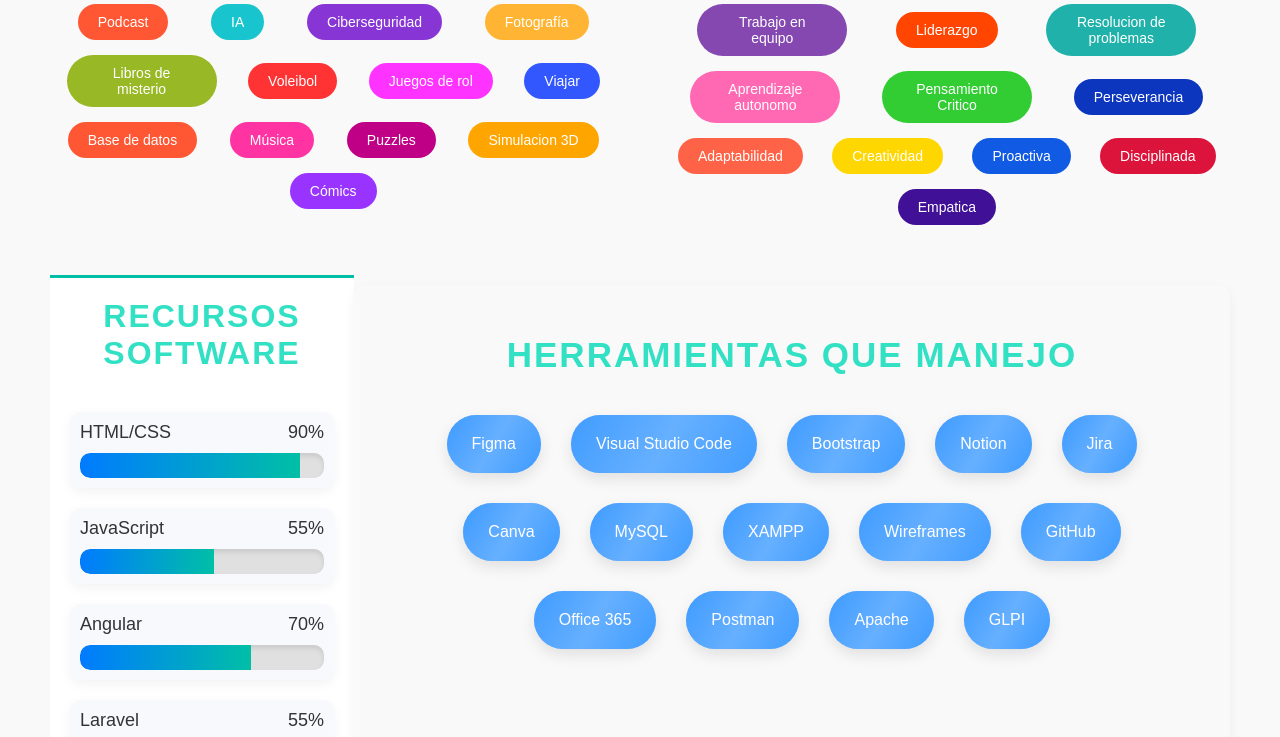
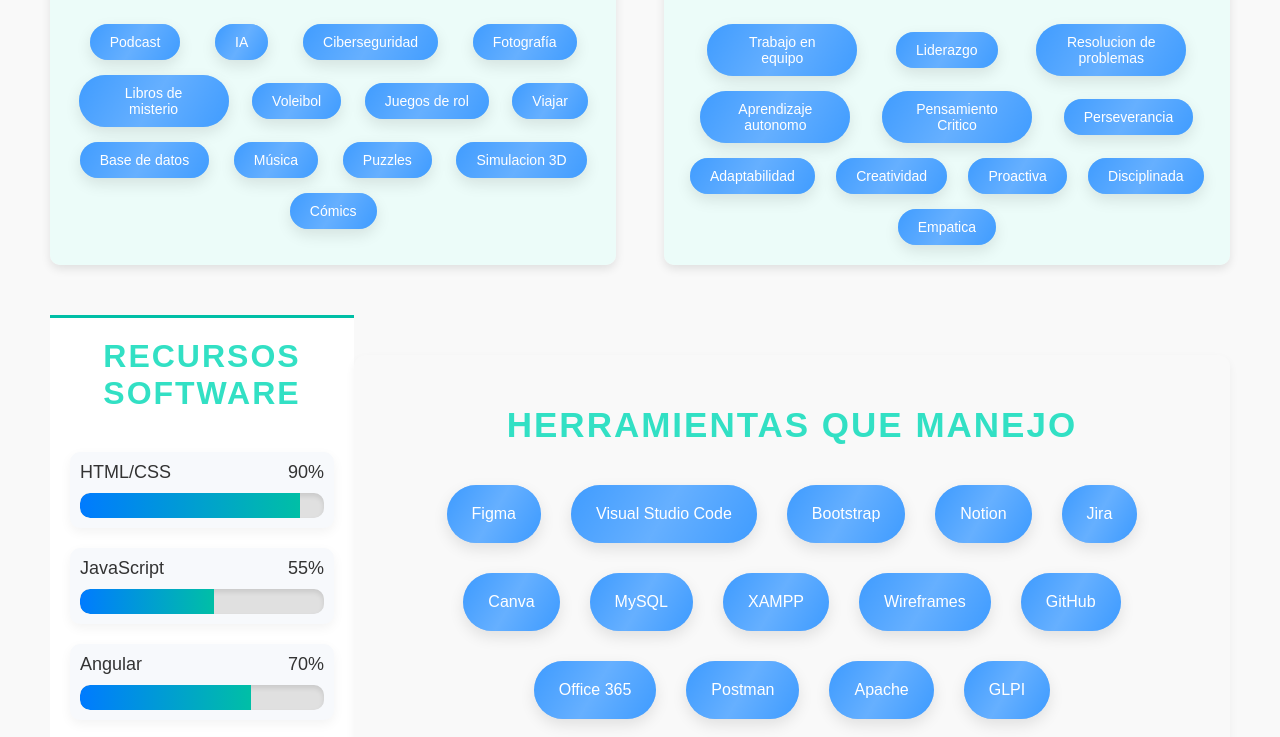
Before and after one commit to Angaru2809/miportafolio, a plain HTML site: page index.html in a window 1280 px wide. Shown: the part 494-1231 px from the top of the page. Drawn offline with nearby package versions, Linux system fonts and the light colour scheme.

Commit message:
Actualización de estilos: mejoras en el diseño de las secciones de intereses y skills

```diff
--- a/css/styles.css
+++ b/css/styles.css
@@ -225,7 +225,7 @@
 footer .cv-button {
     display: inline-block;
     padding: 10px 20px;
-    background-color: #0a25be;
+    background-color: #0924c0;
     color: #b38ba9;
     text-decoration: none;
     border-radius: 25px;
@@ -282,10 +282,17 @@
     background-color: #f9f9f9;
 }
 
+/* Secciones de intereses y skills */
 .intereses, .skills {
-    width: 48%;
+    width: 48%; /* Ajusta el ancho para que se mantengan en dos columnas */
+    background-color: #e6fffba1; /* Fondo neutro */
+    padding: 20px;
+    border-radius: 10px;
+    box-shadow: 0 4px 10px rgba(0, 0, 0, 0.1); /* Sombra suave */
+    transition: all 0.3s ease;
 }
 
+/* Títulos */
 .intereses h3, .skills h3 {
     font-size: 24px;
     color: #32e0c4;
@@ -293,105 +300,62 @@
     text-align: center;
 }
 
+/* Contenedor de botones de intereses y skills */
 .contenedor-botones, .cont-botones {
     display: flex;
     flex-wrap: wrap;
-    gap: 10px;
-}
-
-/* Contenedor principal que organiza las secciones */
-.experiencia-intereses-container {
-    display: flex;
-    justify-content: space-between; /* Espacio entre intereses y skills */
-    padding: 50px;
-    background-color: #f9f9f9;
-}
-
-/* Secciones de intereses y skills */
-.intereses, .skills {
-    width: 48%; /* Ajusta el ancho para que se mantengan en dos columnas */
-}
-
-/* Títulos */
-.intereses h3, .skills h3 {
-    font-size: 24px;
-    color: #00bfa6;
-    margin-bottom: 20px;
-    text-align: center;
-}
-
-/* Contenedor de botones de intereses y skills */
-.contenedor-botones, .cont-botones {
-    display: flex;
-    flex-wrap: wrap; /* Permite que los botones se muevan a la siguiente línea */
-    gap: 15px; /* Espacio entre los botones */
-    justify-content: space-evenly; /* Distribuye los botones de forma pareja */
+    gap: 15px;
+    justify-content: space-evenly;
     align-items: center;
 }
 
-/* Estilo de botones de intereses */
-.interes {
-    background-color: #00bfa6;
-    color: #fff;
-    border: none;
+/* Estilo de botones de intereses y skills */
+.interes, .skill {
+    background-color: #007bff; /* Color neutro para botones */
+    color: white;
     padding: 10px 20px;
     border-radius: 30px;
     text-align: center;
     font-size: 14px;
     transition: all 0.3s ease;
-    flex: 0 1 auto; /* Ajusta el tamaño mínimo de los botones */
-    max-width: 150px; /* Evita que los botones se agranden demasiado */
+    flex: 0 1 auto;
+    max-width: 150px;
+    cursor: pointer;
+    box-shadow: 0px 6px 15px rgba(0, 0, 0, 0.1);
+    position: relative;
+    overflow: hidden;
 }
 
-/* Colores diferentes para cada botón de intereses */
-.interes:nth-child(1) { background-color: #FF5733; }
-.interes:nth-child(2) { background-color: #18c5ce; }
-.interes:nth-child(3) { background-color: #8835d6; }
-.interes:nth-child(4) { background-color: #FFB533; }
-.interes:nth-child(5) { background-color: #98b825; }
-.interes:nth-child(6) { background-color: #FF3333; }
-.interes:nth-child(7) { background-color: #FF33FF; }
-.interes:nth-child(8) { background-color: #3357FF; }
-.interes:nth-child(9) { background-color: #FF5733; }
-.interes:nth-child(10) { background-color: #FF33A1; }
-.interes:nth-child(11) { background-color: #bf0086; }
-.interes:nth-child(12) { background-color: #FFA500; }
-.interes:nth-child(13) { background-color: #9933FF; }
-
-/* Estilo de botones de skills */
-.skill {
-    background-color: #007bff;
-    color: #fff;
-    border: none;
-    padding: 10px 20px;
-    border-radius: 30px;
-    text-align: center;
-    font-size: 14px;
-    transition: all 0.3s ease;
-    flex: 0 1 auto; /* Ajusta el tamaño mínimo de los botones */
-    max-width: 150px; /* Evita que los botones se agranden demasiado */
+/* Efecto de hover */
+.interes:hover, .skill:hover {
+    background-color: #0056b3; /* Color más oscuro en el hover */
+    transform: scale(1.1); /* Agranda el botón al pasar el cursor */
+    box-shadow: 0px 8px 20px rgba(0, 0, 0, 0.15);
 }
 
-/* Colores diferentes para cada botón de skills */
-.skill:nth-child(1) { background-color: #8548b1; }
-.skill:nth-child(2) { background-color: #FF4500; }
-.skill:nth-child(3) { background-color: #20B2AA; }
-.skill:nth-child(4) { background-color: #FF69B4; }
-.skill:nth-child(5) { background-color: #32CD32; }
-.skill:nth-child(6) { background-color: #0d36be; }
-.skill:nth-child(7) { background-color: #FF6347; }
-.skill:nth-child(8) { background-color: #FFD700; }
-.skill:nth-child(9) { background-color: #115be4; }
-.skill:nth-child(10) { background-color: #DC143C; }
-.skill:nth-child(11) { background-color: #401196; }
-/* Efectos hover */
-.interes:hover, .skill:hover {
-    background: linear-gradient(100deg, #ddf0fae8, #69abbe, #ddf0fae8);
-    color: #333;
-    cursor: pointer;
-    box-shadow: 0 6px 8px rgba(0, 0, 0, 0.2);
-    border: 2px solid #0a74da;
+/* Efecto de destello en hover */
+.interes:after, .skill:after {
+    content: '';
+    position: absolute;
+    top: 0;
+    left: -100%;
+    width: 300%;
+    height: 100%;
+    background: linear-gradient(120deg, transparent, rgba(255, 255, 255, 0.4), transparent);
+    transition: all 0.5s;
 }
+
+.interes:hover:after, .skill:hover:after {
+    left: 100%;
+}
+
+/* Estilo de texto dentro del botón */
+.interes span, .skill span {
+    font-weight: 500;
+    text-align: center;
+    display: block;
+}
+
 /* Contenedor para Recursos Software y Herramientas lado a lado */
 .skills-tools-container {
     display: flex; /* Usamos flex para que los hijos se alineen en fila */
@@ -507,8 +471,8 @@
     padding: 50px;
     background-color: #f9f9f9;
     border-radius: 12px;
-    box-shadow: 0 4px 12px rgba(0, 0, 0, 0.05);
-    margin-top: 60px;
+    box-shadow: 0 4px 10px rgba(0, 0, 0, 0.05);
+    margin-top: 90px;
 }
 
 /* Título de la sección */
```
